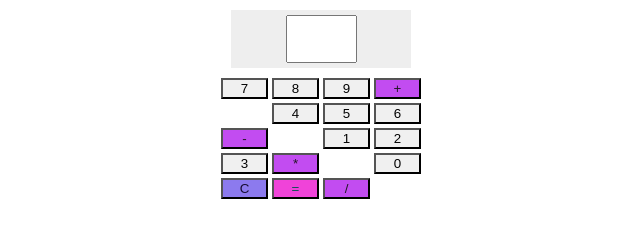
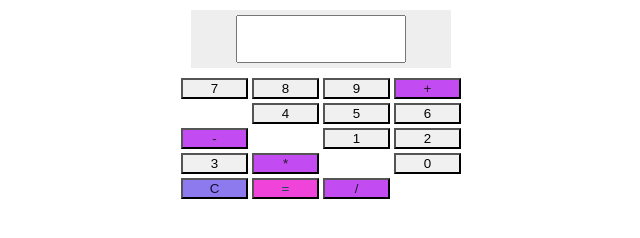
Before and after one commit to ogeitunu/cal, a plain HTML site: page index.html in a window 1280 px wide. Shown: the whole page, without its empty margins (319-959 px from the left). Drawn offline with Linux system fonts and the light colour scheme.

Commit message:
Product
feature

```diff
--- a/cal.css
+++ b/cal.css
@@ -1,5 +1,5 @@
 .cal {
-    width: 200px;
+    width: 280px;
     margin: 0 auto;
     text-align: center;
   }
@@ -11,7 +11,7 @@
   }
 
   input[type="text"] {
-    width: 30%;
+    width: 60%;
     padding: 8px;
     font-size: 24px;
   }
```
